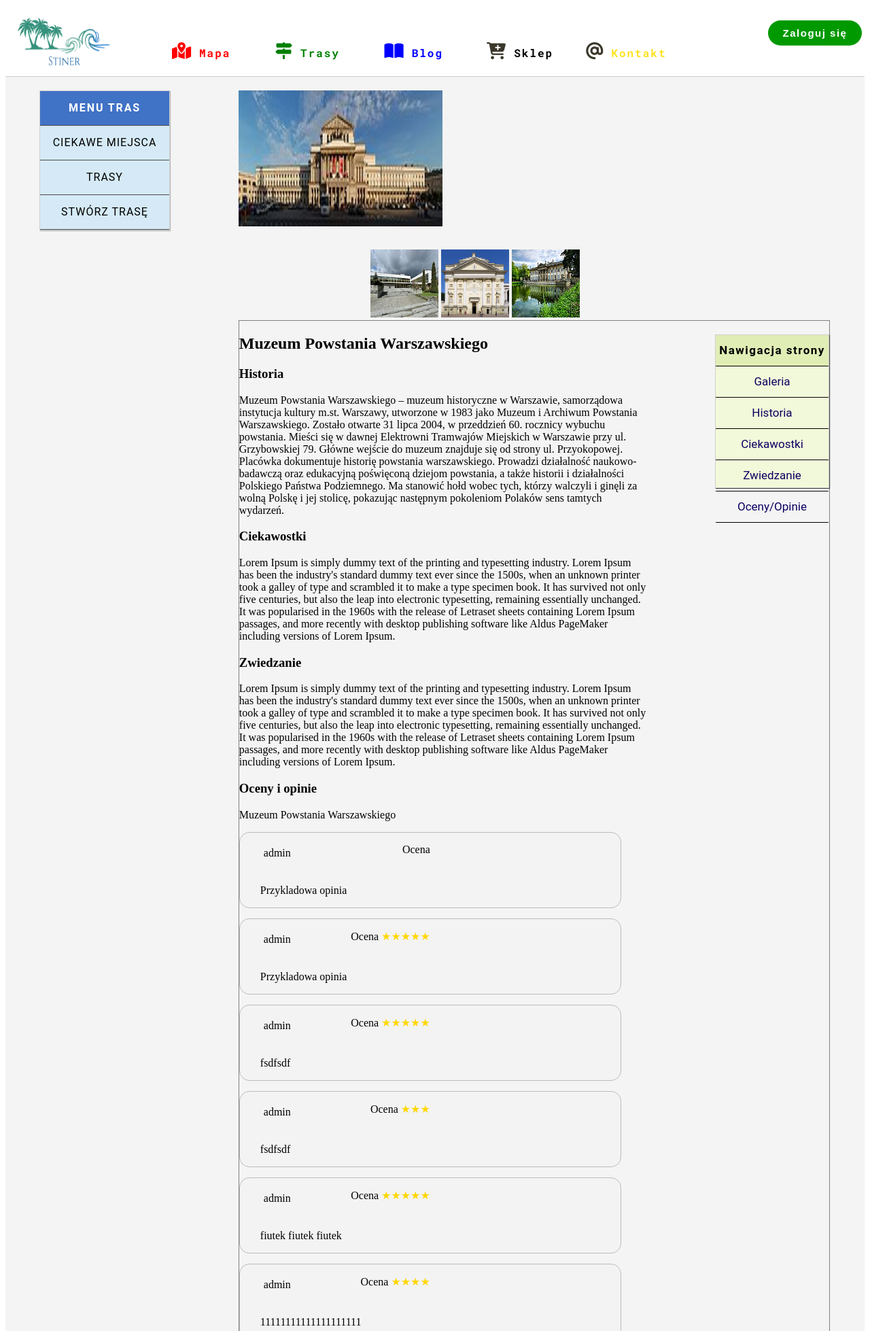
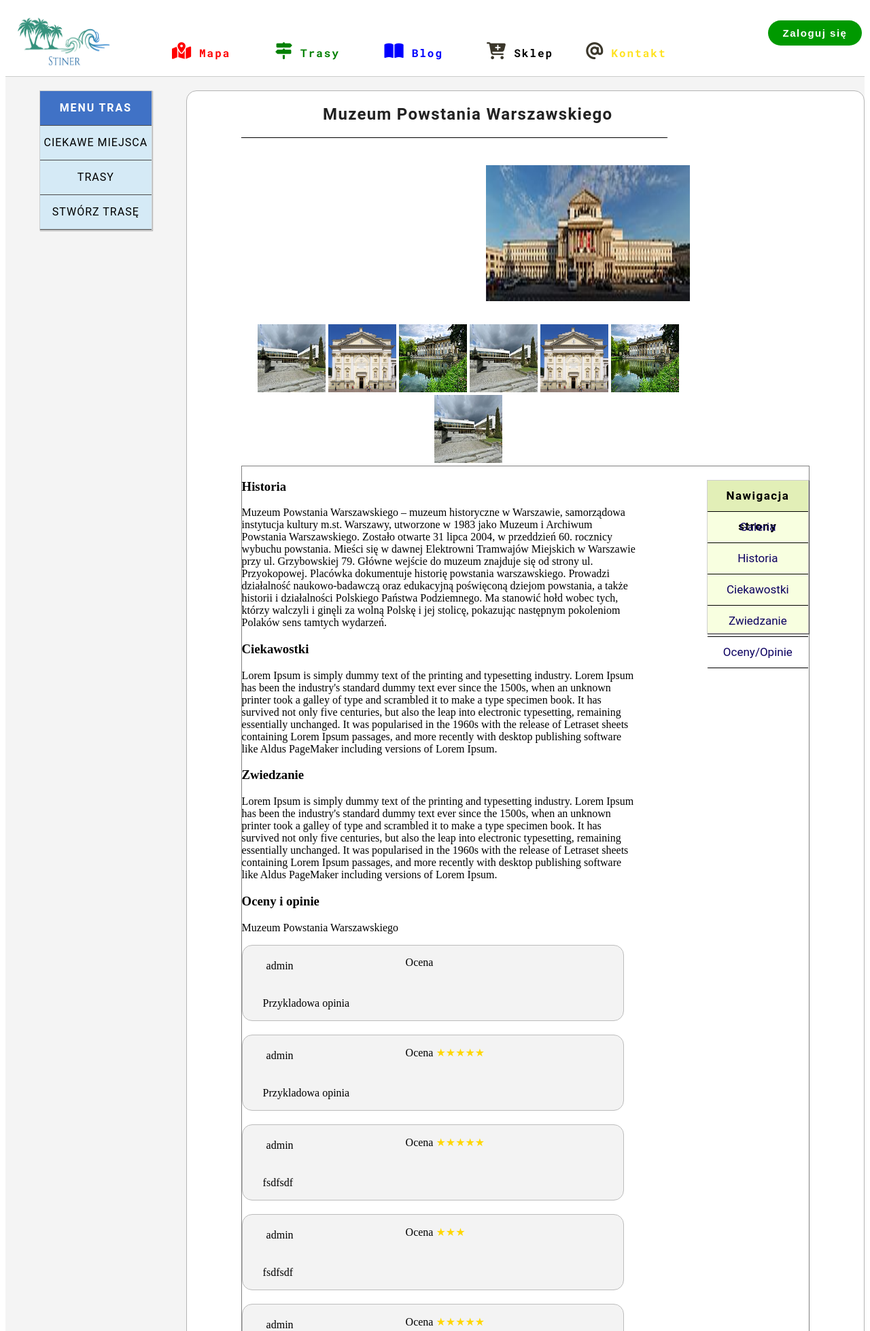
Before and after one commit to SebastianJadczak/stiner_django, a Django app: page /trails/point/20/ in a window 1280 px wide. Shown: the top 1958 px of the page at 68% size. Run offline with Django 3.2, Linux system fonts and the light colour scheme; data comes from the database, SQL or seed files in the repository; both versions use the stored data as it was after the commit; parts of the project's set-up code (start-up, migrations or seed data) failed here and were passed over; some libraries are stand-ins or nearby versions.

Commit message:
poprawki w stylach

```diff
--- a/map/static/css/style_point.css
+++ b/map/static/css/style_point.css
@@ -1,8 +1,25 @@
+div.point_detail {
+    border: 1px solid #b4b4b4;
+    background-color: #fff;
+    border-radius: 15px;
+    padding: 0 80px;
+}
 
-div.point_detail{
+div.point_detail div.point_detail_name{
+    border-bottom: 1px solid black;
+       margin-bottom: 40px;
+    width:75%;
+}
+
+div.point_detail div.point_detail_name h2{
+    text-align: center;
+    margin-right: 60px;
+    font-family: "Roboto", "DejaVu Sans", "Bitstream Vera Sans", Verdana, Arial, sans-serif;
+    letter-spacing: 1.3px;
+    color: #222222;
+      transform: translateX(50px);
 
 }
-
 /* ------------Galeria--------------------------- */
 div.point_detail div.gallery{
     width:100%;
@@ -10,8 +27,9 @@
 }
 
 div.big_image{
-    width:100%;
+    width:60%;
     margin-bottom: 30px;
+      transform: translateX(360px);
 }
 div.big_image img{
     width:300px;
@@ -77,19 +95,21 @@
     border: 0.5px solid #bcbcbc;
     border-radius: 15px;
     background-color: #f3f3f3;
-    margin-bottom: 15px;
+    margin-bottom: 20px;
     width: 500px;
     padding: 0 30px;
 }
+
 div.opinion div.top{
     display: flex;
 }
 div.opinion div.top p#user{
     padding: 5px;
+    width:200px;
 }
 
 div.opinion div.top p#rating{
-    width:200px;
+
     text-align: right;
 }
 
@@ -107,7 +127,7 @@
 div.top_form input.nick{
     height:27px;
     margin-top: 8px;
-    width:250px
+    width:280px
 }
 
 div.top_form p#yours_stars{
--- a/map/static/css/style_trail.css
+++ b/map/static/css/style_trail.css
@@ -47,7 +47,7 @@
 
 div.trail div.content_trail{
     margin:20px auto;
-    width:68vw;
+    width:78vw;
 }
 
 /* Sekcja Ciekawe miejsca */
@@ -372,9 +372,13 @@
 div.trails div.title{
     background-color: #fff;
     border: 0.8px solid rgb(145, 0, 125);
-    padding: 0 15px;
     border-radius: 15px;
     box-shadow: 1px 1px 1px 1px #c5c5c5;
+    text-align: center;
+}
+div.trails div.title h3{
+    font-size: 20px;
+    letter-spacing: 1.3px;
 }
 
 div.trails div.form_trails{
@@ -423,7 +427,7 @@
      overflow: scroll;
     overflow-x: hidden;
     background-color: #fbfbfb;
-    border: 0.2px solid #eeeeee;
+    border: 0.2px solid #e7e7e7;
     border-radius: 15px;
 }
 
--- a/map/templates/map/map_index.html
+++ b/map/templates/map/map_index.html
@@ -28,7 +28,7 @@
                 #map_1de6ef4f1218487da9d6da057bb8f454 {
                     position: relative;
                     width: 100.0%;
-                    height: 100.0%;
+                    height: 83.0%;
                     left: 0.0%;
                     top: 0.0%;
                 }
--- a/trails/templates/points/point/point_detail.html
+++ b/trails/templates/points/point/point_detail.html
@@ -2,6 +2,9 @@
 
 {% block content %}
    <div class="point_detail">
+       <div class="point_detail_name">
+            <h2>{{object.0.name}}</h2>
+       </div>
        <div class="gallery">
            <div class="big_image">
                 <img class="big" src="../../../../media/media/img_point/2020/0810/Teatr_Wielki.jpg" alt="room1" />
@@ -10,11 +13,15 @@
               <img src="../../../../media/media/img_point/2020/0810/Biblioteka_Narodowa_w_Warszawie.jpg" class="room-active" alt="" />
               <img src="../../../../media/media/img_point/2020/0810/Kościół_św_Anny.jpg" alt="" />
               <img src="../../../../media/media/img_point/2020/0810/Łazienki_Królewskie.jpg" alt="" />
+                <img src="../../../../media/media/img_point/2020/0810/Biblioteka_Narodowa_w_Warszawie.jpg" class="room-active" alt="" />
+              <img src="../../../../media/media/img_point/2020/0810/Kościół_św_Anny.jpg" alt="" />
+              <img src="../../../../media/media/img_point/2020/0810/Łazienki_Królewskie.jpg" alt="" />
+                <img src="../../../../media/media/img_point/2020/0810/Biblioteka_Narodowa_w_Warszawie.jpg" class="room-active" alt="" />
             </div>
        </div>
        <div class="content">
            <div class="text">
-               <h2>{{object.0.name}}</h2>
+
                <div class="history">
                    <h3>Historia</h3>
                    <p>
--- a/user_trails/templates/trails/user_trails/user_trails.html
+++ b/user_trails/templates/trails/user_trails/user_trails.html
@@ -4,11 +4,7 @@
 
         <div class="trails">
             <div class="title">
-                <h3 style="text-align: center">Lorem Ipsum</h3>
-                <p>Lorem Ipsum is simply dummy text of the printing and typesetting industry. Lorem Ipsum has
-                    been the industry's standard dummy text ever since the 1500s, when an unknown printer took a
-                    galley of type and scrambled it to make a type specimen book. It has survived not only five centuries,
-                    with desktop publishing software like Aldus PageMaker including versions of Lorem Ipsum.</p>
+                <h3>Twoje trasy</h3>
             </div>
             <div class="wrap">
             <div class="form_trails">
```
Also changed, not shown: map/static/css/style.css (+26 -26 lines), db.sqlite3.
